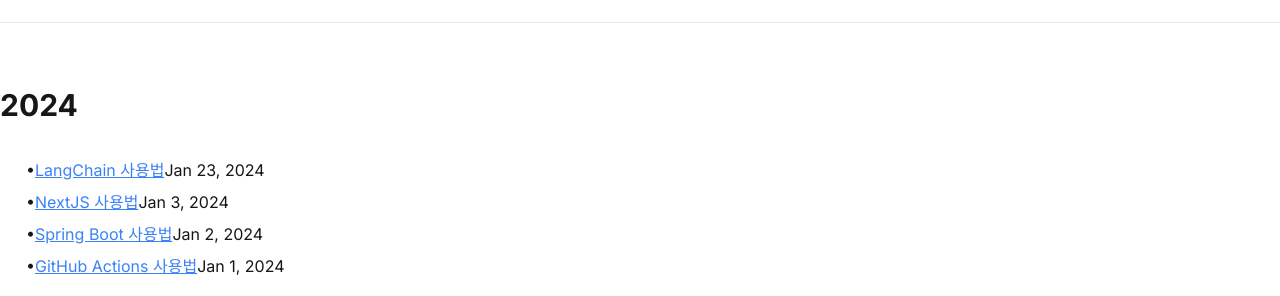
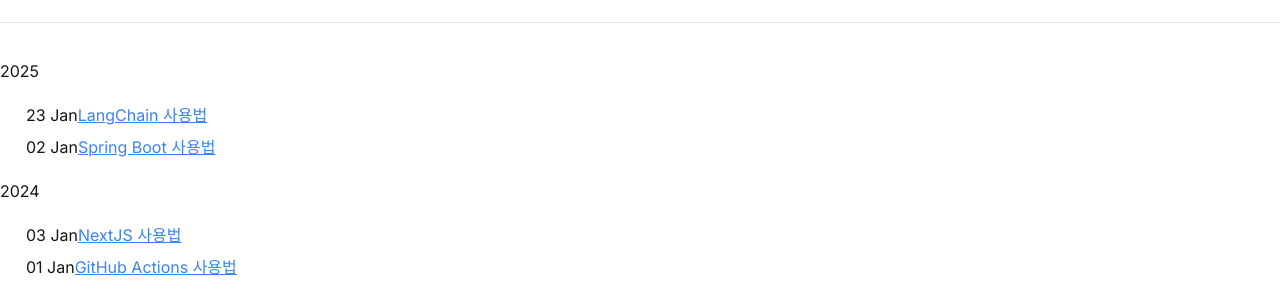
Before and after one commit to wjdalsdk70/wjdalsdk70.github.io, a Next.js app: page /archives in a window 1280 px wide. Shown: the part 10973-11269 px from the top of the page. Built offline with nearby package versions, Linux system fonts and the light colour scheme.

Commit message:
feat: home 카드에 태그 추가

```diff
--- a/app/archives/page.tsx
+++ b/app/archives/page.tsx
@@ -20,36 +20,42 @@
   return (
     <div className="prose prose-lg dark:prose-invert max-w-none -mt-16">
       <h1>Archives</h1>
-      <div className="space-y-8">
+      <div className="not-prose space-y-10">
         {years.map((year) => (
-          <div key={year}>
-            <h2 className="text-2xl font-semibold mb-4">{year}</h2>
-            <ul className="space-y-4">
-              {postsByYear[year].map((post) => (
-                <li key={post.slug} className="flex items-center gap-3">
-                  <span className="text-[var(--text-muted)]">•</span>
-                  <Link
-                    href={`/posts/${post.slug}`}
-                    className="text-blue-600 hover:underline"
-                  >
-                    {post.title}
-                  </Link>
-                  <span
-                    className="flex-1 border-b border-dotted border-[var(--border)]"
-                    aria-hidden="true"
-                  />
-                  {(() => {
+          <div key={year} className="relative">
+            <div className="flex items-start gap-10">
+              <div className="w-20 text-2xl font-semibold text-[var(--text-muted)]">
+                {year}
+              </div>
+              <div className="relative flex-1 pl-6">
+                <div className="absolute left-2 top-1.5 bottom-1.5 w-px bg-[var(--border)]" />
+                <ul className="space-y-5">
+                  {postsByYear[year].map((post) => {
                     const d = post.date ? new Date(post.date) : null
                     const isValid = d && !Number.isNaN(d.getTime())
                     return (
-                      <time className="text-sm text-[var(--text-muted)]" dateTime={isValid ? d.toISOString() : undefined}>
-                        {isValid ? format(d, 'MMM d, yyyy') : ''}
-                      </time>
+                      <li key={post.slug} className="relative pl-6">
+                        <span className="absolute left-0 top-2 h-2 w-2 rounded-full bg-[var(--text-muted)]" />
+                        <div className="flex items-center gap-4">
+                          <time
+                            className="w-16 text-sm text-[var(--text-muted)]"
+                            dateTime={isValid ? d.toISOString() : undefined}
+                          >
+                            {isValid ? format(d, 'dd MMM') : ''}
+                          </time>
+                          <Link
+                            href={`/posts/${post.slug}`}
+                            className="text-blue-600 hover:underline"
+                          >
+                            {post.title}
+                          </Link>
+                        </div>
+                      </li>
                     )
-                  })()}
-                </li>
-              ))}
-            </ul>
+                  })}
+                </ul>
+              </div>
+            </div>
           </div>
         ))}
       </div>
--- a/components/PostCard.tsx
+++ b/components/PostCard.tsx
@@ -54,6 +54,12 @@
                     </span>
                   </span>
                 )}
+                {post.tags && post.tags.length > 0 && (
+                  <span className="flex items-center gap-1 text-[var(--text-muted)]">
+                    <span className="text-xs">#</span>
+                    <span>{post.tags.join(', ')}</span>
+                  </span>
+                )}
               </div>
             </div>
           </div>
--- a/content/posts/AX/test1.md
+++ b/content/posts/AX/test1.md
@@ -1,7 +1,7 @@
 ---
 title: LangChain 사용법
 description: AX 관련 정리 글입니다.
-date: 2024-01-23 09:00:00 +0900
+date: 2025-01-23 09:00:00 +0900
 categories: [AX]
 tags: [LangChain]
 ---
--- a/content/posts/BE/test2.md
+++ b/content/posts/BE/test2.md
@@ -1,7 +1,7 @@
 ---
 title: Spring Boot 사용법
 description: BE 관련 정리 글입니다.
-date: 2024-01-02 09:00:00 +0900
+date: 2025-01-02 09:00:00 +0900
 categories: [BE]
 tags: [Spring Boot]
 ---
```
